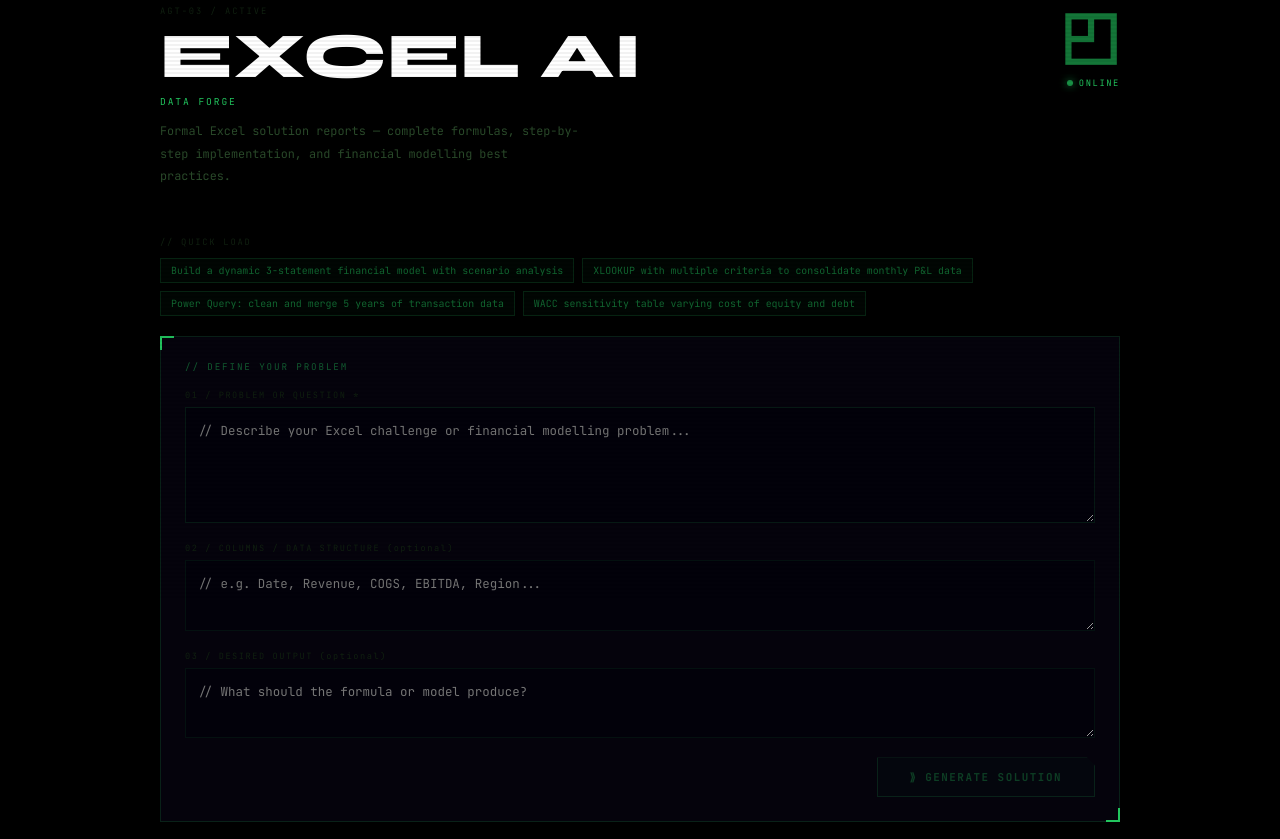
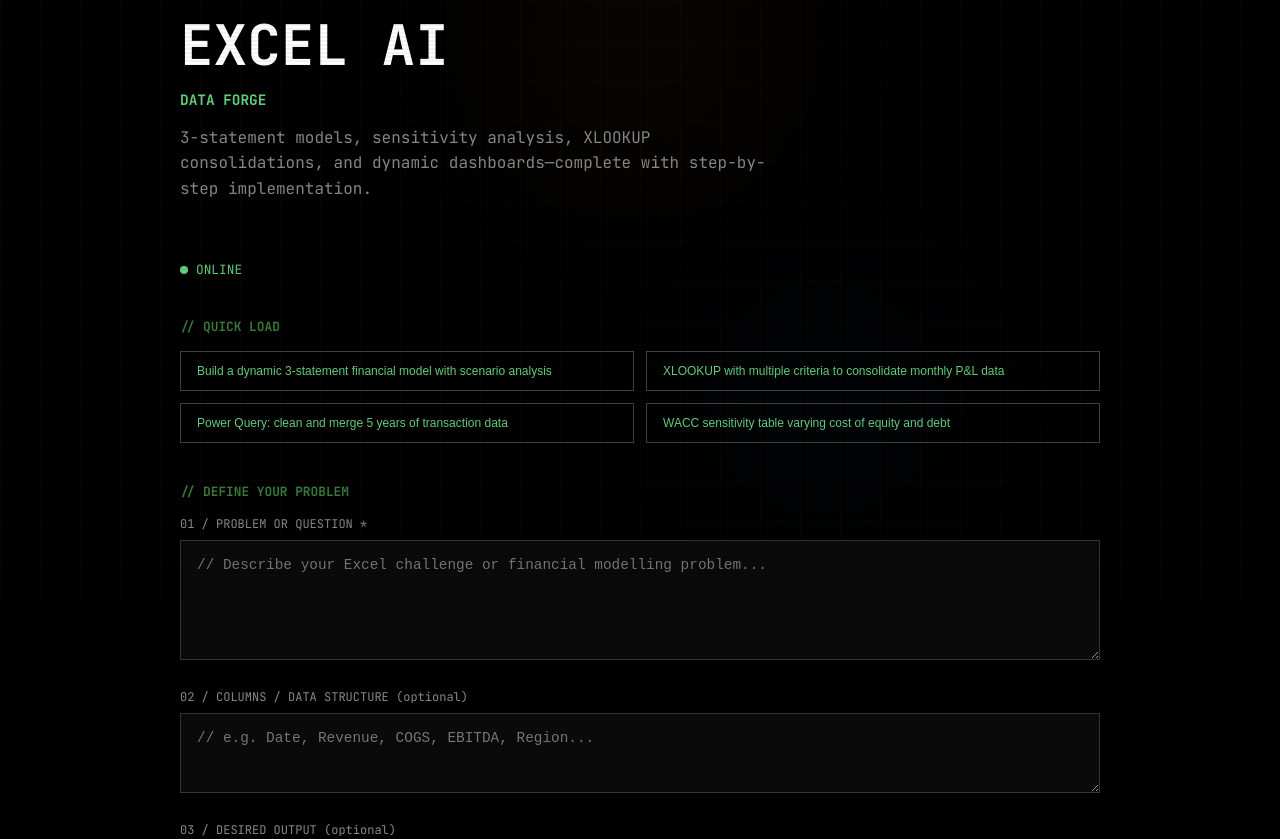
Before and after one commit to marinofecal/skynet-final, a Next.js app: page /tools/excel in a window 1280 px wide. Shown: the part 200-1039 px from the top of the page. Built offline with nearby package versions, Linux system fonts and the light colour scheme.

Commit message:
Update page.jsx

```diff
--- a/app/tools/excel/page.jsx
+++ b/app/tools/excel/page.jsx
@@ -1,340 +1,290 @@
 'use client';
+
 import { useState } from 'react';
 import Link from 'next/link';
 
-const C = '#22C55E';
-const RGB = '34,197,94';
-const MONO = "'JetBrains Mono', monospace";
-const SYNE = "'Syne', sans-serif";
+function ReportRenderer({ text }) {
+  if (!text) return null;
 
-const QUICK = [
+  return (
+    <div>
+      {text.split('\n').map((line, idx) => {
+        const trimmed = line.trim();
+        if (!trimmed) {
+          return <div key={idx} style={{ height: '0.5rem' }} />;
+        }
+
+        if (line.startsWith('    ')) {
+          return (
+            <pre
+              key={idx}
+              style={{
+                background: 'rgba(50,200,100,.05)',
+                border: '1px solid #2d5a3d',
+                color: '#64d07b',
+                padding: '12px',
+                fontSize: '0.8rem',
+                overflow: 'auto',
+                marginBottom: '12px',
+                fontFamily: 'monospace',
+              }}
+            >
+              {line}
+            </pre>
+          );
+        }
+
+        return (
+          <p
+            key={idx}
+            style={{
+              fontSize: '0.85rem',
+              lineHeight: '1.6',
+              marginBottom: '12px',
+              color: '#b8b8b8',
+            }}
+          >
+            {trimmed}
+          </p>
+        );
+      })}
+    </div>
+  );
+}
+
+export default function ExcelPage() {
+  const [loading, setLoading] = useState(false);
+  const [response, setResponse] = useState('');
+  const [error, setError] = useState('');
+
+  const quickLoads = [
     'Build a dynamic 3-statement financial model with scenario analysis',
     'XLOOKUP with multiple criteria to consolidate monthly P&L data',
     'Power Query: clean and merge 5 years of transaction data',
     'WACC sensitivity table varying cost of equity and debt',
   ];
 
-function parseInline(text) {
-  return text
-    .replace(/\*\*(.+?)\*\*/g, '<strong style="color:#8fdc7a">$1</strong>')
-    .replace(/`(.+?)`/g, '<code style="background:rgba(34,197,94,0.12);color:#22C55E;padding:2px 6px;border-radius:2px;font-size:0.74rem">$1</code>');
-}
-
-function ReportRenderer({ text }) {
-  if (!text) return null;
-  const lines = text.split('\n');
-  const elements = [];
-  let i = 0;
-
-  while (i < lines.length) {
-    const line = lines[i];
-    const trimmed = line.trim();
-
-    if (!trimmed) {
-      elements.push(<div key={'e' + i} style={{ height: '0.5rem' }} />);
-      i++; continue;
-    }
-
-    // TABLE
-    if (trimmed.startsWith('|') && trimmed.endsWith('|')) {
-      const tableLines = [];
-      while (i < lines.length && lines[i].trim().startsWith('|')) {
-        tableLines.push(lines[i].trim());
-        i++;
-      }
-      const rows = tableLines.filter(r => !/^\|[\s\-|]+\|$/.test(r));
-      if (rows.length > 0) {
-        const parsed = rows.map(r =>
-          r.split('|').filter((_, idx, arr) => idx > 0 && idx < arr.length - 1).map(c => c.trim())
-        );
-        const headers = parsed[0];
-        const body = parsed.slice(1);
-        elements.push(
-          <div key={'t' + i} style={{ overflowX: 'auto', margin: '16px 0' }}>
-            <table style={{ width: '100%', borderCollapse: 'collapse', fontFamily: MONO, fontSize: '0.72rem' }}>
-              <thead>
-                <tr style={{ borderBottom: '2px solid rgba(34,197,94,0.3)' }}>
-                  {headers.map((h, hi) => (
-                    <th key={hi} style={{ padding: '8px 12px', textAlign: 'left', color: C, fontWeight: 700, letterSpacing: '0.08em', background: 'rgba(34,197,94,0.06)', whiteSpace: 'nowrap' }}>{h}</th>
-                  ))}
-                </tr>
-              </thead>
-              <tbody>
-                {body.map((row, ri) => (
-                  <tr key={ri} style={{ borderBottom: '1px solid rgba(34,197,94,0.08)' }}>
-                    {row.map((cell, ci) => (
-                      <td key={ci} style={{ padding: '8px 12px', color: '#5a7a5a', background: ri % 2 === 0 ? 'rgba(34,197,94,0.02)' : 'transparent' }}>
-                        {cell}
-                      </td>
-                    ))}
-                  </tr>
-                ))}
-              </tbody>
-            </table>
-          </div>
-        );
-      }
-      continue;
-    }
-
-    // FORMULA LINE (starts with =)
-    if (/^=/.test(trimmed)) {
-      elements.push(
-        <div key={'code' + i} style={{ background: '#010a06', border: '1px solid rgba(34,197,94,0.25)', borderLeft: '3px solid ' + C, padding: '10px 14px', margin: '6px 0', color: C, fontSize: '0.76rem', fontFamily: MONO, overflowX: 'auto', whiteSpace: 'pre' }}>
-          {trimmed}
-        </div>
-      );
-      i++; continue;
-    }
-
-    // NUMBERED SECTION
-    if (/^\d+\.\s+[A-Z]/.test(trimmed)) {
-      elements.push(
-        <div key={'n' + i} style={{ marginTop: '1.6rem', marginBottom: '0.6rem', display: 'flex', gap: '10px', alignItems: 'baseline' }}>
-          <span style={{ color: C, fontWeight: 700, fontSize: '0.72rem', minWidth: '20px', flexShrink: 0 }}>{trimmed.match(/^\d+/)[0]}.</span>
-          <span style={{ color: '#8fdc7a', fontWeight: 700, fontSize: '0.8rem', letterSpacing: '0.06em', borderBottom: '1px solid rgba(34,197,94,0.15)', paddingBottom: '4px', flex: 1 }}>
-            {trimmed.replace(/^\d+\.\s+/, '')}
-          </span>
-        </div>
-      );
-      i++; continue;
-    }
-
-    // ## HEADING
-    if (/^#{1,3}\s/.test(trimmed)) {
-      elements.push(
-        <div key={'h' + i} style={{ marginTop: '1.4rem', marginBottom: '0.5rem', color: '#8fdc7a', fontWeight: 700, fontSize: '0.8rem', borderBottom: '1px solid rgba(34,197,94,0.12)', paddingBottom: '4px' }}>
-          {trimmed.replace(/^#+\s+/, '')}
-        </div>
-      );
-      i++; continue;
-    }
-
-    // CAPS BLOCK
-    if (/^(CONCLUSION|EXECUTIVE SUMMARY|PRO TIP|ALTERNATIVE|OUTPUT|BEST PRACTICES)/i.test(trimmed) && trimmed === trimmed.toUpperCase()) {
-      elements.push(
-        <div key={'c' + i} style={{ marginTop: '1.6rem', padding: '12px 16px', background: 'rgba(34,197,94,0.08)', borderLeft: '3px solid ' + C, color: '#8fdc7a', fontWeight: 700, fontSize: '0.76rem', letterSpacing: '0.1em' }}>
-          {trimmed}
-        </div>
-      );
-      i++; continue;
-    }
-
-    // BULLET
-    if (/^[•▸\-\*]\s/.test(trimmed)) {
-      const content = trimmed.replace(/^[•▸\-\*]\s+/, '');
-      elements.push(
-        <div key={'b' + i} style={{ display: 'flex', gap: '10px', marginLeft: '8px', marginBottom: '3px', alignItems: 'flex-start' }}>
-          <span style={{ color: C, flexShrink: 0, marginTop: '2px', fontSize: '0.65rem' }}>▸</span>
-          <span style={{ color: '#5a7a5a' }} dangerouslySetInnerHTML={{ __html: parseInline(content) }} />
-        </div>
-      );
-      i++; continue;
-    }
-
-    // SUB-BULLET or numbered inside section
-    if (/^\d+\.\s/.test(trimmed) && !/[A-Z]{3,}/.test(trimmed)) {
-      const content = trimmed.replace(/^\d+\.\s+/, '');
-      elements.push(
-        <div key={'nb' + i} style={{ display: 'flex', gap: '10px', marginLeft: '8px', marginBottom: '3px', alignItems: 'flex-start' }}>
-          <span style={{ color: C, flexShrink: 0, fontSize: '0.7rem', fontWeight: 700, minWidth: '20px' }}>{trimmed.match(/^\d+/)[0]}.</span>
-          <span style={{ color: '#5a7a5a' }} dangerouslySetInnerHTML={{ __html: parseInline(content) }} />
-        </div>
-      );
-      i++; continue;
-    }
-
-    // DEFAULT
-    elements.push(
-      <p key={'p' + i} style={{ color: '#5a7a5a', marginBottom: '3px' }}
-        dangerouslySetInnerHTML={{ __html: parseInline(trimmed) }} />
-    );
-    i++;
-  }
-
-  return <div style={{ fontFamily: MONO, fontSize: '0.78rem', lineHeight: 1.9 }}>{elements}</div>;
-}
-
-export default function ExcelAI() {
-  const [form, setForm] = useState({ problem: '', columns: '', goal: '' });
-  const [response, setResponse] = useState('');
-  const [loading, setLoading] = useState(false);
+  const handleQuickLoad = (idx) => {
+    const textarea = document.querySelectorAll('textarea')[0];
+    textarea.value = quickLoads[idx];
+  };
 
   const handleSubmit = async (e) => {
     e.preventDefault();
-    if (!form.problem.trim() || loading) return;
+    const textareas = document.querySelectorAll('textarea');
+    const problem = textareas[0].value.trim();
+    const columns = textareas[1].value.trim();
+    const output = textareas[2].value.trim();
+
+    if (!problem) {
+      setError('Please describe your Excel challenge');
+      return;
+    }
+
+    const prompt = `Problem: ${problem}\nColumns: ${columns || 'Not specified'}\nDesired Output: ${output || 'Not specified'}`;
+
     setLoading(true);
+    setError('');
     setResponse('');
+
     try {
-      const res = await fetch('/api/bot', {
+      const res = await fetch('/api/bot/route', {
         method: 'POST',
         headers: { 'Content-Type': 'application/json' },
-        body: JSON.stringify({
-          systemPrompt: `You are a senior financial modelling expert and Excel/Power Query specialist with 15+ years building models for investment banks, Big 4 firms, and Fortune 500 companies.
+        body: JSON.stringify({ prompt, bot: 'excel' }),
+      });
 
-Produce a formal EXCEL SOLUTION REPORT with this structure:
+      if (!res.ok) throw new Error('Failed to generate solution');
 
-EXECUTIVE SUMMARY
-2-3 sentences: what the solution achieves and why this approach was selected.
+      const reader = res.body.getReader();
+      const decoder = new TextDecoder();
+      let text = '';
 
-1. SOLUTION ARCHITECTURE
-• Approach rationale and methodology
-• Tools and functions used
-• Performance considerations
-
-2. FORMULA SOLUTION
-Complete formulas with exact syntax. Each formula on its own line starting with =
-Example:
-=IF($B$1="Base",D5*1.1,IF($B$1="Upside",D5*1.15,D5*1.05))
-=XLOOKUP(A2,Table1[ID],Table1[Value],0,0)
-Explain each argument.
-
-3. STEP-BY-STEP IMPLEMENTATION
-Numbered steps with cell references and validation.
-
-4. WORKED EXAMPLE
-Use markdown tables to show sample input and expected output:
-| Column | Value |
-| --- | --- |
-Include concrete numbers.
-
-5. POWER QUERY / VBA ALTERNATIVE (if applicable)
-When to use and key steps.
-
-6. PERFORMANCE & BEST PRACTICES
-• Optimization for large datasets
-• Common errors and how to avoid
-• Dynamic range best practices
-
-CONCLUSION
-Summary and next steps.
-
-Show complete copy-paste ready formulas. Minimum 500 words.`,
-          prompt: 'Provide a formal Excel solution report for:\n\nProblem: ' + form.problem + '\nData columns: ' + (form.columns || 'Not specified') + '\nDesired output: ' + (form.goal || 'Not specified'),
-        }),
-      });
-      const data = await res.json();
-      setResponse(data.result);
-    } catch {
-      setResponse('ERROR: Connection failed. Please retry.');
+      while (true) {
+        const { done, value } = await reader.read();
+        if (done) break;
+        text += decoder.decode(value);
+        setResponse(text);
+      }
+    } catch (err) {
+      setError(err.message || 'An error occurred');
     } finally {
       setLoading(false);
     }
   };
 
   return (
-    <div style={{ minHeight: '100vh', background: '#000', padding: '60px 24px' }}>
-      <div style={{ maxWidth: '960px', margin: '0 auto' }}>
-
-        <Link href="/" style={{ fontFamily: MONO, fontSize: '0.6rem', letterSpacing: '0.2em', color: 'rgba(34,197,94,0.35)', textDecoration: 'none', display: 'inline-block', marginBottom: '40px' }}>
+    <main style={{ padding: '60px 40px', maxWidth: '1000px', margin: '0 auto' }}>
+      {/* Back Link */}
+      <Link href="/">
+        <a style={{ color: '#3a7a3a', textDecoration: 'none', marginBottom: '40px', display: 'inline-block' }}>
           ← RETURN TO BASE
+        </a>
       </Link>
 
-        <div style={{ display: 'flex', justifyContent: 'space-between', alignItems: 'flex-start', marginTop: '24px', marginBottom: '48px' }}>
-          <div>
-            <div style={{ fontFamily: MONO, fontSize: '0.55rem', letterSpacing: '0.22em', color: '#102010', marginBottom: '10px' }}>AGT-03 / ACTIVE</div>
-            <h1 style={{ fontFamily: SYNE, fontWeight: 800, fontSize: 'clamp(2.5rem, 5vw, 4rem)', color: '#fff', lineHeight: 0.95, marginBottom: '8px' }}>EXCEL AI</h1>
-            <div style={{ fontFamily: MONO, fontSize: '0.6rem', letterSpacing: '0.2em', color: C, marginBottom: '12px' }}>DATA FORGE</div>
-            <p style={{ fontFamily: MONO, fontSize: '0.74rem', color: '#2a4a2a', maxWidth: '420px', lineHeight: 1.9 }}>
-              Formal Excel solution reports — complete formulas, step-by-step implementation, and financial modelling best practices.
+      {/* Header */}
+      <div style={{ marginBottom: '60px' }}>
+        <p style={{ color: '#3a7a3a', fontSize: '0.8rem', marginBottom: '8px' }}>AGT-03 / ACTIVE</p>
+        <h1 style={{ fontSize: '3.5rem', fontWeight: '900', margin: '0 0 8px 0', color: '#fff' }}>
+          EXCEL AI
+        </h1>
+        <p style={{ color: '#64d07b', fontSize: '0.9rem', fontWeight: '700', margin: '0 0 16px 0' }}>
+          DATA FORGE
+        </p>
+        <p style={{ color: '#888', fontSize: '1rem', lineHeight: '1.6', maxWidth: '600px', margin: '0' }}>
+          3-statement models, sensitivity analysis, XLOOKUP consolidations, and dynamic dashboards—complete with step-by-step implementation.
         </p>
       </div>
-          <div style={{ textAlign: 'right' }}>
-            <div style={{ fontFamily: SYNE, fontWeight: 800, fontSize: '4rem', color: C, lineHeight: 1, opacity: 0.6 }}>◰</div>
-            <div style={{ display: 'flex', alignItems: 'center', gap: '6px', justifyContent: 'flex-end', marginTop: '8px' }}>
-              <div style={{ width: 6, height: 6, borderRadius: '50%', background: C, boxShadow: '0 0 8px ' + C, animation: 'blink 2s ease-in-out infinite' }} />
-              <span style={{ fontFamily: MONO, fontSize: '0.55rem', letterSpacing: '0.18em', color: C }}>ONLINE</span>
-            </div>
-          </div>
+
+      {/* Status Badge */}
+      <div style={{ display: 'flex', alignItems: 'center', gap: '8px', marginBottom: '40px' }}>
+        <span
+          style={{
+            width: '8px',
+            height: '8px',
+            background: '#64d07b',
+            borderRadius: '50%',
+            display: 'inline-block',
+          }}
+        ></span>
+        <span style={{ color: '#64d07b', fontSize: '0.8rem' }}>ONLINE</span>
       </div>
 
-        <div style={{ marginBottom: '20px' }}>
-          <div style={{ fontFamily: MONO, fontSize: '0.55rem', letterSpacing: '0.2em', color: '#102010', marginBottom: '10px' }}>// QUICK LOAD</div>
-          <div style={{ display: 'flex', flexWrap: 'wrap', gap: '8px' }}>
-            {QUICK.map(q => (
-              <button key={q} onClick={() => setForm({ ...form, problem: q })}
-                style={{ fontFamily: MONO, fontSize: '0.62rem', color: 'rgba(34,197,94,0.5)', border: '1px solid rgba(34,197,94,0.15)', background: 'rgba(34,197,94,0.03)', padding: '5px 10px', cursor: 'pointer', transition: 'all 0.2s' }}
-                onMouseEnter={e => e.target.style.borderColor = 'rgba(34,197,94,0.5)'}
-                onMouseLeave={e => e.target.style.borderColor = 'rgba(34,197,94,0.15)'}>
-                {q}
+      {/* Quick Load */}
+      <div style={{ marginBottom: '40px' }}>
+        <h3 style={{ color: '#3a7a3a', fontSize: '0.8rem', marginBottom: '16px' }}>
+          // QUICK LOAD
+        </h3>
+        <div style={{ display: 'grid', gridTemplateColumns: '1fr 1fr', gap: '12px' }}>
+          {quickLoads.map((load, idx) => (
+            <button
+              key={idx}
+              onClick={() => handleQuickLoad(idx)}
+              style={{
+                background: 'transparent',
+                border: '1px solid #404040',
+                color: '#64d07b',
+                padding: '12px 16px',
+                fontSize: '0.75rem',
+                cursor: 'pointer',
+                textAlign: 'left',
+                transition: 'all 0.2s',
+              }}
+              onMouseEnter={(e) => (e.target.style.borderColor = '#64d07b')}
+              onMouseLeave={(e) => (e.target.style.borderColor = '#404040')}
+            >
+              {load}
             </button>
           ))}
         </div>
       </div>
 
-        <div style={{ background: '#05030c', border: '1px solid rgba(34,197,94,0.15)', padding: '24px', marginBottom: '24px', position: 'relative' }}>
-          <div style={{ position: 'absolute', top: -1, left: -1, width: 14, height: 14, borderTop: '2px solid ' + C, borderLeft: '2px solid ' + C }} />
-          <div style={{ position: 'absolute', bottom: -1, right: -1, width: 14, height: 14, borderBottom: '2px solid ' + C, borderRight: '2px solid ' + C }} />
-          <div style={{ fontFamily: MONO, fontSize: '0.58rem', letterSpacing: '0.2em', color: 'rgba(34,197,94,0.45)', marginBottom: '16px' }}>// DEFINE YOUR PROBLEM</div>
+      {/* Form */}
+      <form onSubmit={handleSubmit} style={{ marginBottom: '40px' }}>
+        <h3 style={{ color: '#3a7a3a', fontSize: '0.8rem', marginBottom: '16px' }}>
+          // DEFINE YOUR PROBLEM
+        </h3>
 
-          <form onSubmit={handleSubmit} style={{ display: 'flex', flexDirection: 'column', gap: '14px' }}>
-            <div>
-              <div style={{ fontFamily: MONO, fontSize: '0.54rem', letterSpacing: '0.18em', color: '#102010', marginBottom: '6px' }}>01 / PROBLEM OR QUESTION *</div>
+        <div style={{ marginBottom: '24px' }}>
+          <label style={{ color: '#888', fontSize: '0.75rem', display: 'block', marginBottom: '8px' }}>
+            01 / PROBLEM OR QUESTION *
+          </label>
           <textarea
-                value={form.problem}
-                onChange={e => setForm({ ...form, problem: e.target.value })}
-                rows={4}
             placeholder="// Describe your Excel challenge or financial modelling problem..."
-                style={{ width: '100%', background: '#02010a', border: '1px solid rgba(34,197,94,0.12)', color: C, fontFamily: MONO, fontSize: '0.78rem', padding: '12px', outline: 'none', resize: 'vertical', caretColor: C, lineHeight: 1.8 }}
+            style={{
+              width: '100%',
+              minHeight: '120px',
+              background: '#0a0a0a',
+              border: '1px solid #333',
+              color: '#aaa',
+              padding: '16px',
+              fontSize: '0.9rem',
+              fontFamily: 'monospace',
+              boxSizing: 'border-box',
+            }}
           />
         </div>
-            <div>
-              <div style={{ fontFamily: MONO, fontSize: '0.54rem', letterSpacing: '0.18em', color: '#102010', marginBottom: '6px' }}>02 / COLUMNS / DATA STRUCTURE (optional)</div>
+
+        <div style={{ marginBottom: '24px' }}>
+          <label style={{ color: '#888', fontSize: '0.75rem', display: 'block', marginBottom: '8px' }}>
+            02 / COLUMNS / DATA STRUCTURE (optional)
+          </label>
           <textarea
-                value={form.columns}
-                onChange={e => setForm({ ...form, columns: e.target.value })}
-                rows={2}
             placeholder="// e.g. Date, Revenue, COGS, EBITDA, Region..."
-                style={{ width: '100%', background: '#02010a', border: '1px solid rgba(34,197,94,0.08)', color: C, fontFamily: MONO, fontSize: '0.78rem', padding: '12px', outline: 'none', resize: 'vertical', caretColor: C, lineHeight: 1.8 }}
+            style={{
+              width: '100%',
+              minHeight: '80px',
+              background: '#0a0a0a',
+              border: '1px solid #333',
+              color: '#aaa',
+              padding: '16px',
+              fontSize: '0.9rem',
+              fontFamily: 'monospace',
+              boxSizing: 'border-box',
+            }}
           />
         </div>
-            <div>
-              <div style={{ fontFamily: MONO, fontSize: '0.54rem', letterSpacing: '0.18em', color: '#102010', marginBottom: '6px' }}>03 / DESIRED OUTPUT (optional)</div>
+
+        <div style={{ marginBottom: '24px' }}>
+          <label style={{ color: '#888', fontSize: '0.75rem', display: 'block', marginBottom: '8px' }}>
+            03 / DESIRED OUTPUT (optional)
+          </label>
           <textarea
-                value={form.goal}
-                onChange={e => setForm({ ...form, goal: e.target.value })}
-                rows={2}
             placeholder="// What should the formula or model produce?"
-                style={{ width: '100%', background: '#02010a', border: '1px solid rgba(34,197,94,0.08)', color: C, fontFamily: MONO, fontSize: '0.78rem', padding: '12px', outline: 'none', resize: 'vertical', caretColor: C, lineHeight: 1.8 }}
+            style={{
+              width: '100%',
+              minHeight: '80px',
+              background: '#0a0a0a',
+              border: '1px solid #333',
+              color: '#aaa',
+              padding: '16px',
+              fontSize: '0.9rem',
+              fontFamily: 'monospace',
+              boxSizing: 'border-box',
+            }}
           />
         </div>
-            <div style={{ display: 'flex', justifyContent: 'flex-end' }}>
-              <button type="submit" disabled={loading || !form.problem.trim()}
-                style={{ fontFamily: MONO, fontSize: '0.68rem', fontWeight: 700, letterSpacing: '0.14em', padding: '0.75rem 2rem', background: 'rgba(34,197,94,0.08)', color: C, border: '1px solid rgba(34,197,94,' + (loading ? '0.2' : '0.5') + ')', cursor: loading ? 'not-allowed' : 'pointer', opacity: !form.problem.trim() ? 0.3 : 1, clipPath: 'polygon(0 0, calc(100% - 8px) 0, 100% 8px, 100% 100%, 0 100%)' }}>
-                {loading ? '// GENERATING REPORT...' : '⟫ GENERATE SOLUTION'}
+
+        <button
+          type="submit"
+          disabled={loading}
+          style={{
+            background: 'transparent',
+            border: '1px solid #64d07b',
+            color: '#64d07b',
+            padding: '12px 24px',
+            fontSize: '0.85rem',
+            cursor: loading ? 'not-allowed' : 'pointer',
+            fontWeight: '700',
+            opacity: loading ? 0.5 : 1,
+          }}
+        >
+          {loading ? 'GENERATING...' : '⟫ GENERATE SOLUTION'}
         </button>
-            </div>
       </form>
-        </div>
 
-        {loading && (
-          <div style={{ background: '#05030c', border: '1px solid rgba(34,197,94,0.12)', padding: '28px' }}>
-            <div style={{ fontFamily: MONO, fontSize: '0.6rem', letterSpacing: '0.2em', color: C, marginBottom: '16px' }}>// BUILDING SOLUTION ARCHITECTURE</div>
-            <div style={{ display: 'flex', gap: '4px', alignItems: 'flex-end' }}>
-              {[0,1,2,3,4,5,6].map(i => (
-                <div key={i} style={{ width: '3px', background: C, animation: 'blink 1s ease-in-out ' + (i*0.12) + 's infinite', height: (12+i*4) + 'px', opacity: 0.6 }} />
-              ))}
-              <span style={{ fontFamily: MONO, fontSize: '0.6rem', color: '#102010', marginLeft: '12px' }}>OPTIMIZING — MAY TAKE 15 SECONDS</span>
-            </div>
+      {/* Error */}
+      {error && (
+        <div
+          style={{
+            background: 'rgba(220,53,69,0.1)',
+            border: '1px solid #dc3545',
+            color: '#ff6b6b',
+            padding: '16px',
+            marginBottom: '20px',
+            fontSize: '0.85rem',
+          }}
+        >
+          {error}
         </div>
       )}
 
-        {response && !loading && (
-          <div style={{ background: '#05030c', border: '1px solid rgba(34,197,94,0.15)', overflow: 'hidden' }}>
-            <div style={{ padding: '14px 24px', background: 'rgba(34,197,94,0.04)', borderBottom: '1px solid rgba(34,197,94,0.1)', display: 'flex', justifyContent: 'space-between', alignItems: 'center' }}>
-              <span style={{ fontFamily: MONO, fontSize: '0.6rem', letterSpacing: '0.18em', color: C }}>// EXCEL SOLUTION REPORT</span>
-              <div style={{ display: 'flex', alignItems: 'center', gap: '6px' }}>
-                <div style={{ width: 5, height: 5, borderRadius: '50%', background: C }} />
-                <span style={{ fontFamily: MONO, fontSize: '0.55rem', letterSpacing: '0.15em', color: C }}>READY TO USE</span>
-              </div>
-            </div>
-            <div style={{ padding: '32px 36px' }}>
+      {/* Response */}
+      {response && (
+        <div style={{ background: '#0a0a0a', border: '1px solid #333', padding: '24px' }}>
           <ReportRenderer text={response} />
         </div>
-          </div>
       )}
-
-      </div>
-    </div>
+    </main>
   );
 }
```
Lines whose indentation alone changed are shown as unchanged.
